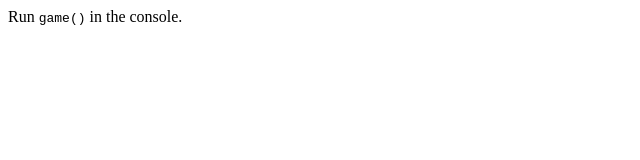
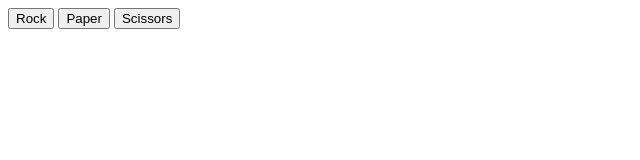
Before and after one commit to MaxraySavage/Rock-Paper-Scissors-TOP, a plain HTML site: page index.html in a window 1280 px wide. Shown: the whole page, without its empty margins (0-640 px from the left). Drawn offline with Linux system fonts and the light colour scheme.

Commit message:
Began RPS with gui, added button event listeners

```diff
--- a/index.html
+++ b/index.html
@@ -11,7 +11,14 @@
 </head>
 
 <body>
+  <div class="button-container">
+    <button type="button" class="rock-button">Rock</button>
+    <button type="button" class="paper-button">Paper</button>
+    <button type="button" class="scissors-button">Scissors</button>
+  </div>
+
+
+
   <script src="js/scripts.js"></script>
-  Run <code>game()</code> in the console.
 </body>
 </html>
--- a/js/scripts.js
+++ b/js/scripts.js
@@ -86,3 +86,20 @@ function game(){
         console.log("You Lose! This time...");
     }
 }
+
+
+const rockButton = document.getElementsByClassName('rock-button')[0];
+const paperButton = document.getElementsByClassName('paper-button')[0];
+const scissorsButton = document.getElementsByClassName('scissors-button')[0];
+
+rockButton.addEventListener("click", function() {
+    console.log(playRound("rock", computerPlay()));
+});
+
+paperButton.addEventListener("click", function() {
+    console.log(playRound("paper", computerPlay()));
+});
+
+scissorsButton.addEventListener("click", function() {
+    console.log(playRound("scissors", computerPlay()));
+});
```
Also changed, not shown: 2 other files.
